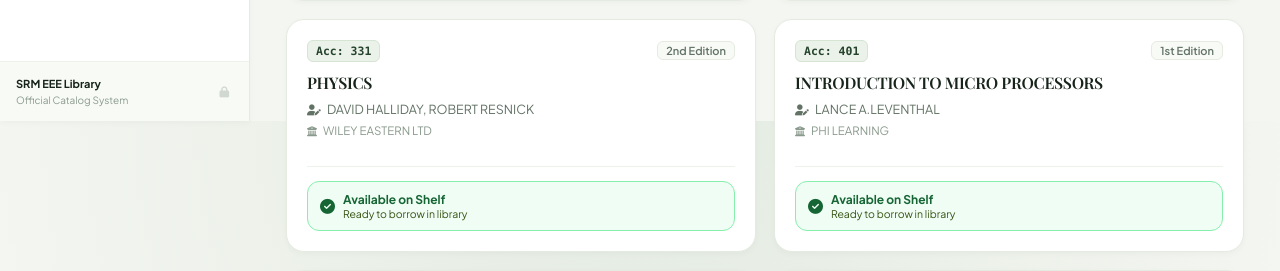
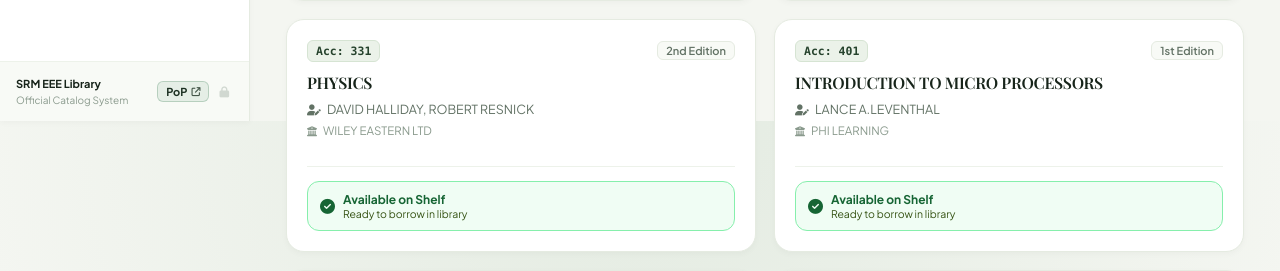
Before and after one commit to saaqibA21/libsrm, a Flask app: page / in a window 1280 px wide. Shown: the part 679-950 px from the top of the page. Run offline with Flask 3, Linux system fonts and the light colour scheme; data comes from the database, SQL or seed files in the repository; some web fonts are replaced.

Commit message:
Add PoP (Professor of Practice) portal button in sidebar footer

```diff
--- a/webapp/templates/base.html
+++ b/webapp/templates/base.html
@@ -977,14 +977,20 @@ tbody tr:last-child {
  </div>
 
  <div class="sidebar-footer">
- <div style="display:flex; align-items:center; justify-content:space-between;">
- <div style="font-size:11px; line-height:1.4;">
+ <div style="display:flex; align-items:center; justify-content:space-between; gap:8px;">
+ <div style="font-size:11px; line-height:1.4; min-width:0;">
  <span style="font-weight:700; color:var(--text);">SRM EEE Library</span><br>
  <span style="font-size:10px; color:var(--muted-light);">Official Catalog System</span>
  </div>
+ <div style="display:flex; align-items:center; gap:6px; flex-shrink:0;">
+ <a href="https://professor-of-practice.vercel.app/dashboard" target="_blank" rel="noopener noreferrer" title="Professor of Practice (PoP) Dashboard" class="pop-pill-btn" style="display:inline-flex; align-items:center; gap:4px; font-size:11px; font-weight:700; color:var(--primary); background:rgba(22, 101, 52, 0.08); border:1px solid rgba(22, 101, 52, 0.22); padding:3px 8px; border-radius:6px; text-decoration:none; transition:all 0.18s ease; line-height:1.2;" onmouseover="this.style.background='var(--primary)'; this.style.color='#fff';" onmouseout="this.style.background='rgba(22, 101, 52, 0.08)'; this.style.color='var(--primary)';">
+ <span>PoP</span>
+ <i class="fa fa-arrow-up-right-from-square" style="font-size:9px; opacity:0.8;"></i>
+ </a>
  <a href="/staff/login" title="Librarian Desk" style="color:var(--muted-light); font-size:11px; text-decoration:none; opacity:0.35; padding:4px;" onmouseover="this.style.opacity='1'" onmouseout="this.style.opacity='0.35'">
  <i class="fa fa-lock"></i>
  </a>
+ </div>
  </div>
  </div>
 </nav>
```
